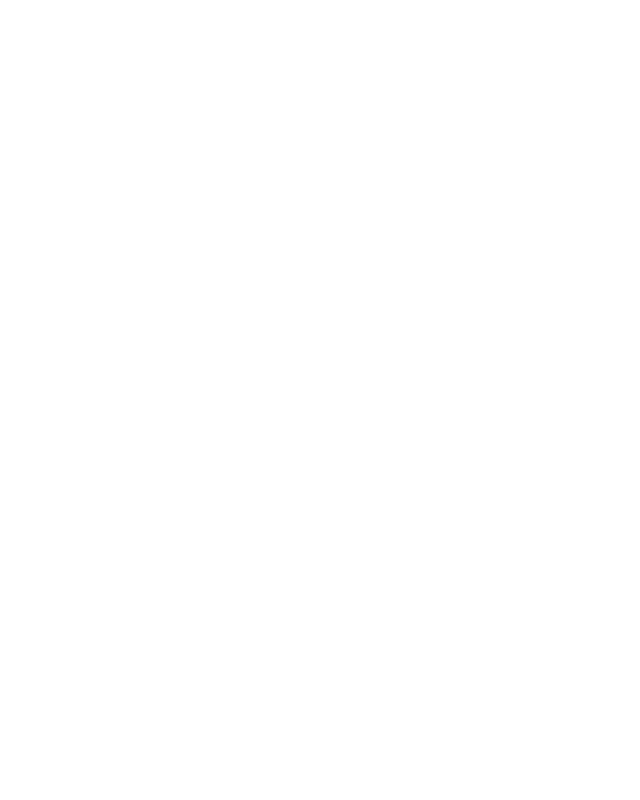
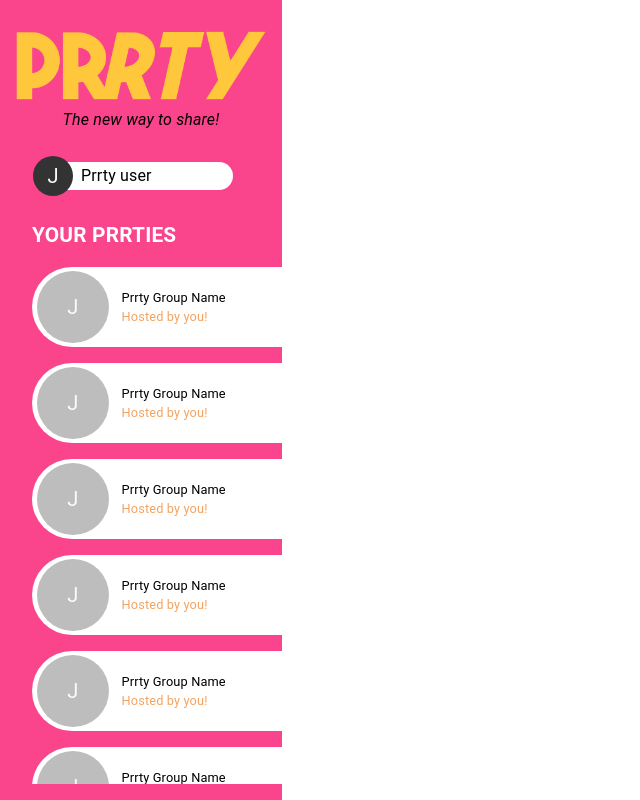
Before and after one commit to JoshDubar/Unihack-2021, a React (Create React App) app in the folder client/: page / in a window 1280 px wide. Shown: the whole page, without its empty margins (0-640 px from the left). Built offline with nearby package versions, Linux system fonts and the light colour scheme.

Commit message:
converting to use theme

```diff
--- a/client/package.json
+++ b/client/package.json
@@ -12,6 +12,7 @@
     "react": "^17.0.1",
     "react-dom": "^17.0.1",
     "react-hook-form": "^6.15.4",
+    "react-perfect-scrollbar": "^1.5.8",
     "react-router-dom": "^5.2.0",
     "react-scripts": "4.0.3",
     "styled-components": "^5.2.1",
--- a/client/src/App.js
+++ b/client/src/App.js
@@ -1,17 +1,23 @@
 import "./App.css";
-
 import { BrowserRouter as Router, Route } from "react-router-dom";
+import { ThemeProvider } from "@material-ui/core/styles";
+import { Box } from "@material-ui/core";
 import LoginForm from "./components/LoginForm/LoginForm";
 import SignupForm from "./components/SignupForm/SignupForm";
+import Prrty from "./components/Prrty/Prrty";
+import theme from "./theme";
+
 function App() {
   return (
-    <Router>
-      <div>
-        {/* <Route path="/" component={LoginForm} /> */}
-        <Route path="/login" component={LoginForm} />
-        <Route path="/signup" component={SignupForm} />
-      </div>
-    </Router>
+    <ThemeProvider theme={theme}>
+      <Router>
+        <Box height="100vh">
+          <Route path="/login" component={LoginForm} />
+          <Route path="/signup" component={SignupForm} />
+          <Route path="/" component={Prrty} />
+        </Box>
+      </Router>
+    </ThemeProvider>
   );
 }
 
--- a/client/src/components/LoginForm/LoginForm.jsx
+++ b/client/src/components/LoginForm/LoginForm.jsx
@@ -24,6 +24,7 @@
     <ContainerBox>
       <Grid>
         <Paper
+          color="primary"
           elevation={10}
           style={{
             height: "100%",
@@ -38,8 +39,7 @@
             </Avatar>
             <Typography
               variant="h1"
-              style={{ fontSize: "2em", fontWeight: 200, marginTop: "1rem" }}
-              weight
+              style={{ fontSize: "2em", fontWeight: "bold", marginTop: "1rem" }}
             >
               Sign In
             </Typography>
--- /dev/null
+++ b/client/src/components/Prrty/Prrty.jsx
@@ -0,0 +1,62 @@
+import React from "react";
+import { Box, Typography, Avatar } from "@material-ui/core";
+
+import Logo from "../../images/LogoYellow.png";
+import styled from "styled-components";
+import PrrtySection from "./PrrtySection";
+
+const LogoImage = styled.img`
+  width: 100%;
+`;
+const Prrty = () => {
+  return (
+    <Box
+      display="flex"
+      bgcolor="#fa448c"
+      height="calc(100vh - 2rem)"
+      width="250px"
+      flexDirection="column"
+      alignItems="center"
+      padding="1rem"
+    >
+      <LogoImage src={Logo} alt="logo" />
+      <Box color="secondary" position="relative" top="-0.5rem">
+        <Typography>
+          <i>The new way to share!</i>
+        </Typography>
+      </Box>
+      <Box
+        marginTop="1rem"
+        display="flex"
+        flexDirection="row"
+        alignItems="center"
+        marginBottom="1.5rem"
+      >
+        <Avatar style={{ backgroundColor: "#333", zIndex: 1 }}>J</Avatar>
+        <Box
+          bgcolor="white"
+          width="8rem"
+          height="1.8rem"
+          position="relative"
+          left="-1rem"
+          zIndex={0}
+          style={{
+            borderBottomRightRadius: "5rem",
+            borderTopRightRadius: "5rem",
+          }}
+          padding="0 1.5rem"
+          display="flex"
+          alignItems="center"
+          overflow="hidden"
+          whiteSpace="nowrap"
+          textOverflow="ellipsis"
+        >
+          <Typography>Prrty user</Typography>
+        </Box>
+      </Box>
+      <PrrtySection />
+    </Box>
+  );
+};
+
+export default Prrty;
--- /dev/null
+++ b/client/src/components/Prrty/PrrtyBox.jsx
@@ -0,0 +1,31 @@
+import React from "react";
+import { Avatar, Box, Typography } from "@material-ui/core";
+const PrrtyBox = () => {
+  return (
+    <Box
+      marginTop="1rem"
+      width="250px"
+      height="5rem"
+      bgcolor="white"
+      style={{
+        borderTopLeftRadius: "125px",
+        borderBottomLeftRadius: "125px",
+      }}
+      display="flex"
+      flexDirection="row"
+      alignItems="center"
+    >
+      <Avatar style={{ margin: "0.3rem", width: "4.5rem", height: "4.5rem" }}>
+        J
+      </Avatar>
+      <Box color="black" marginLeft="0.5rem">
+        <Typography style={{ fontSize: "0.8rem" }}>Prrty Group Name</Typography>
+        <Typography style={{ fontSize: "0.8rem", color: "sandybrown" }}>
+          Hosted by you!
+        </Typography>
+      </Box>
+    </Box>
+  );
+};
+
+export default PrrtyBox;
--- /dev/null
+++ b/client/src/components/Prrty/PrrtySection.jsx
@@ -0,0 +1,41 @@
+import React from "react";
+import { Box, Typography, styled } from "@material-ui/core";
+import PrrtyBox from "./PrrtyBox";
+import PerfectScrollbar from "react-perfect-scrollbar";
+import "react-perfect-scrollbar/dist/css/styles.css";
+
+const StyledScrollBar = styled(PerfectScrollbar)`
+  color: secondary.main;
+  background: #fa448c;
+  & .ps__thumb-y,
+  .ps__thumb-y:hover {
+    background-color: secondary;
+  }
+`;
+
+const PrrtySection = () => {
+  return (
+    <StyledScrollBar options={{ suppressScrollX: true }}>
+      <Box
+        id="your-prrties"
+        width="100%"
+        display="flex"
+        flexDirection="column"
+        margin="0 0 0 2rem"
+        alignItems="flex-start"
+        color="white"
+      >
+        <Typography style={{ fontSize: "1.3rem", fontWeight: "bold" }}>
+          YOUR PRRTIES
+        </Typography>
+        <Box>
+          {[1, 2, 3, 4, 5, 6, 7].map((val) => (
+            <PrrtyBox />
+          ))}
+        </Box>
+      </Box>
+    </StyledScrollBar>
+  );
+};
+
+export default PrrtySection;
--- a/client/src/components/SignupForm/SignupForm.jsx
+++ b/client/src/components/SignupForm/SignupForm.jsx
@@ -71,8 +71,7 @@
             </Avatar>
             <Typography
               variant="h1"
-              style={{ fontSize: "2em", fontWeight: 200, marginTop: "1rem" }}
-              weight
+              style={{ fontSize: "2em", fontWeight: "bold", marginTop: "1rem" }}
             >
               Sign Up
             </Typography>
--- a/client/src/history.js
+++ /dev/null
@@ -1,3 +0,0 @@
-import { createBrowserHistory } from "history";
-
-export default createBrowserHistory();
--- /dev/null
+++ b/client/src/theme.js
@@ -0,0 +1,14 @@
+import { createMuiTheme } from "@material-ui/core/styles";
+
+const theme = createMuiTheme({
+  palette: {
+    primary: {
+      main: "#fa448c",
+    },
+    secondary: {
+      main: "#fd6",
+    },
+  },
+});
+
+export default theme;
```
Also changed, not shown: client/src/images/LogoYellow.png (added), 1 other file (tests, documents, lock files or other folders).
